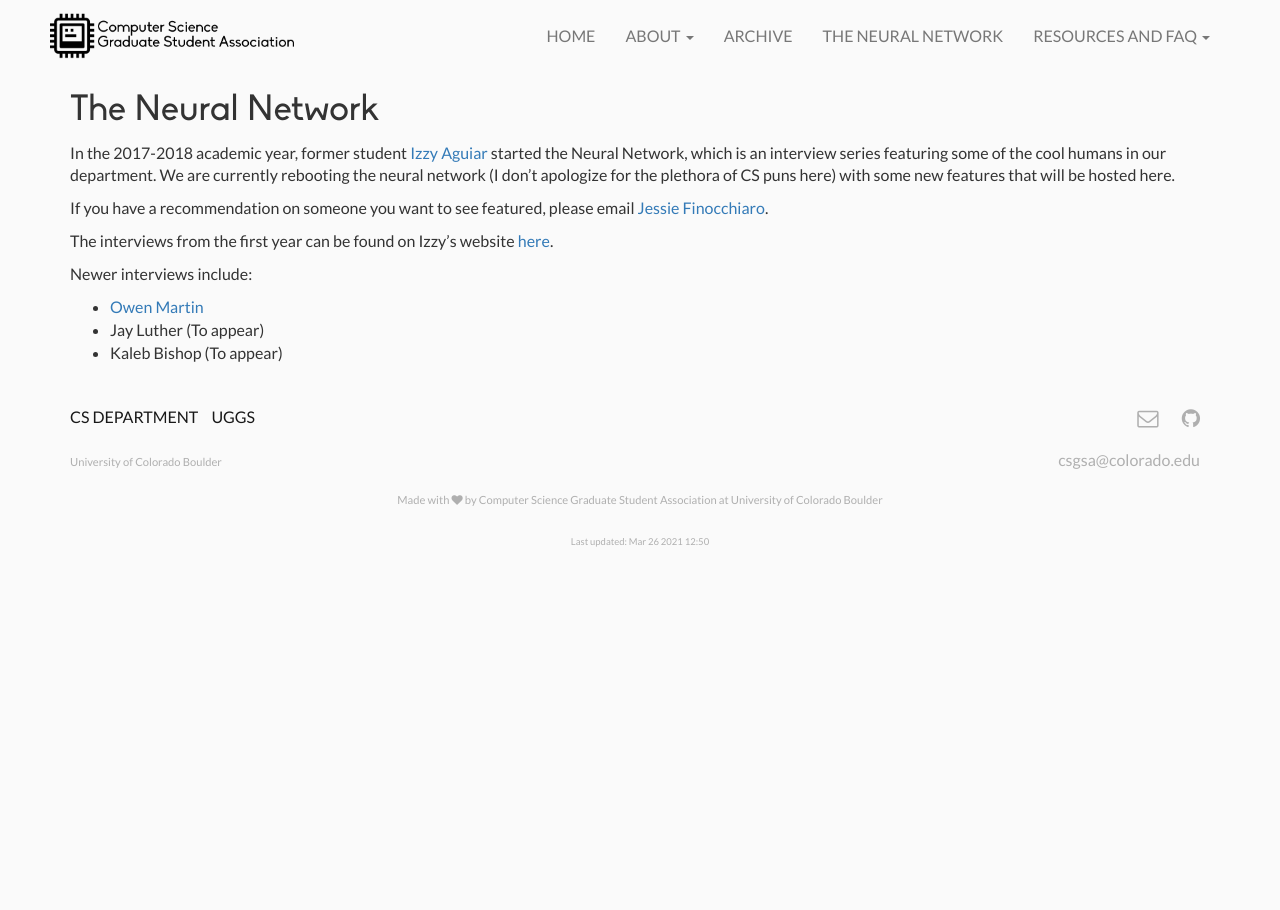
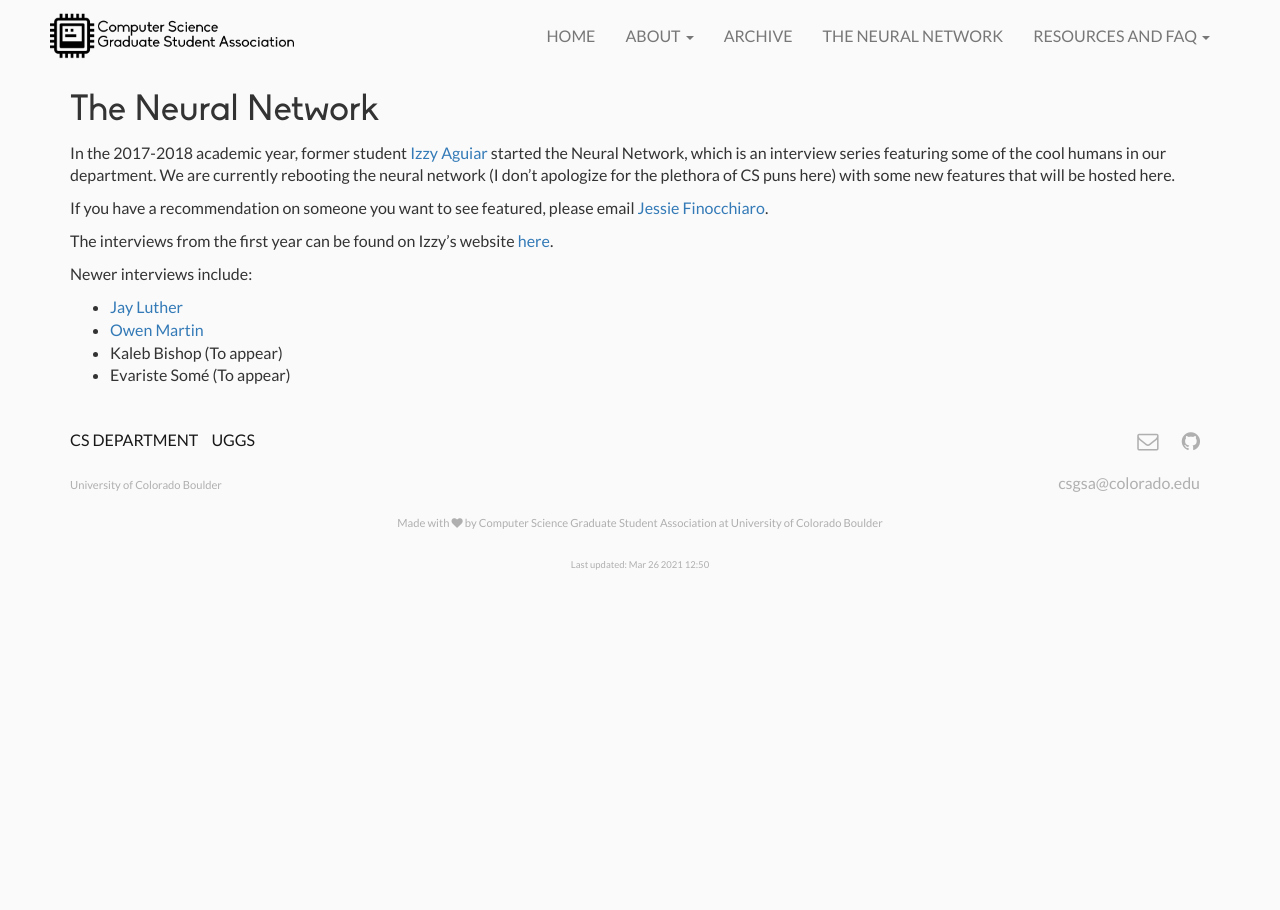
Before and after one commit to casassg/events-landing, a Jekyll site: the page built from neural-network.md, in a window 1280 px wide. Built offline with Jekyll 4.4.1, drawn with Linux system fonts in a browser that asks for light colours; nearby versions of some CDN libraries.

Commit message:
Adding Jay's NN post

```diff
--- a/neural-network.md
+++ b/neural-network.md
@@ -10,6 +10,7 @@ If you have a recommendation on someone you want to see featured, please email [
 The interviews from the first year can be found on Izzy's website [here](https://izabelpaguiar.com/nn/).
 
 Newer interviews include:
+ * [Jay Luther](neural-network/jay_luther_nn.pdf)
  * [Owen Martin](neural-network/owen_martin_nn.pdf)
- * Jay Luther (To appear)
  * Kaleb Bishop (To appear)
+ * Evariste Somé (To appear)
```
Also changed, not shown: 1 other file.
